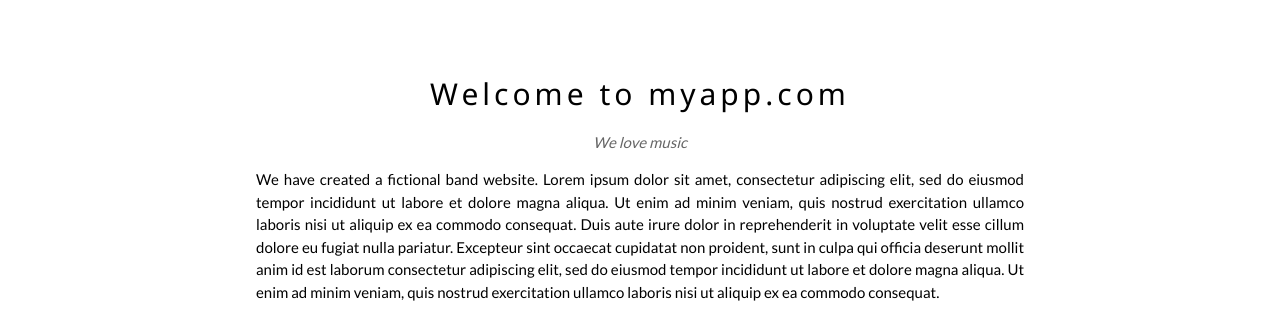
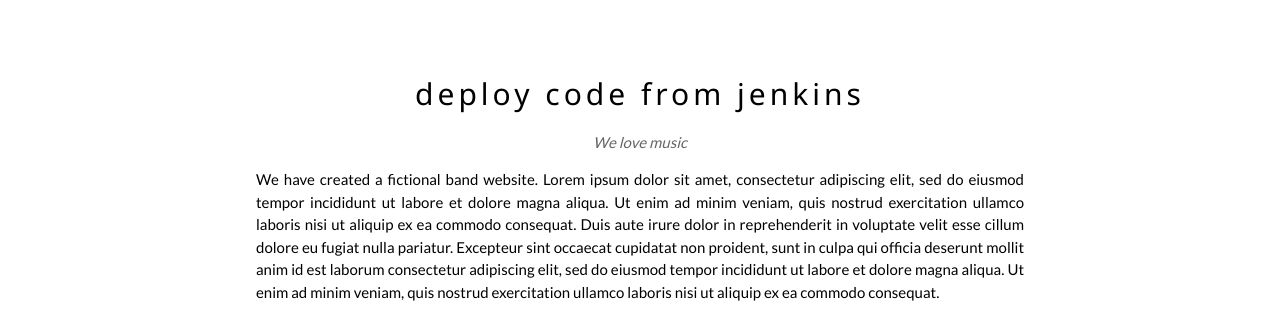
Before and after one commit to anveshpanjala/new-uk-8pm, a plain HTML site: page index.html in a window 1280 px wide. Shown: the part 72-387 px from the top of the page. Drawn offline with nearby package versions, Linux system fonts and the light colour scheme.

Commit message:
Update index.html

```diff
--- a/index.html
+++ b/index.html
@@ -70,7 +70,7 @@ body {font-family: "Lato", sans-serif}
 
   <!-- The Band Section -->
   <div class="w3-container w3-content w3-center w3-padding-64" style="max-width:800px" id="band">
-    <h2 class="w3-wide">Welcome to myapp.com</h2>
+    <h2 class="w3-wide">deploy code from jenkins</h2>
     <p class="w3-opacity"><i>We love music</i></p>
     <p class="w3-justify">We have created a fictional band website. Lorem ipsum dolor sit amet, consectetur adipiscing elit, sed do eiusmod tempor incididunt ut labore et dolore magna aliqua. Ut enim ad minim veniam, quis nostrud exercitation ullamco laboris nisi ut aliquip
       ex ea commodo consequat. Duis aute irure dolor in reprehenderit in voluptate velit esse cillum dolore eu fugiat nulla pariatur. Excepteur sint occaecat cupidatat non proident, sunt in culpa qui officia deserunt mollit anim id est laborum consectetur
```
